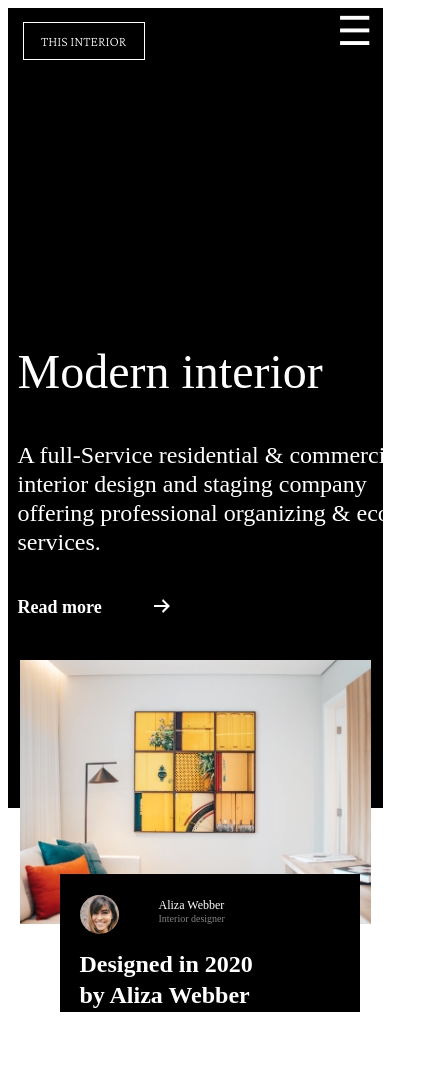
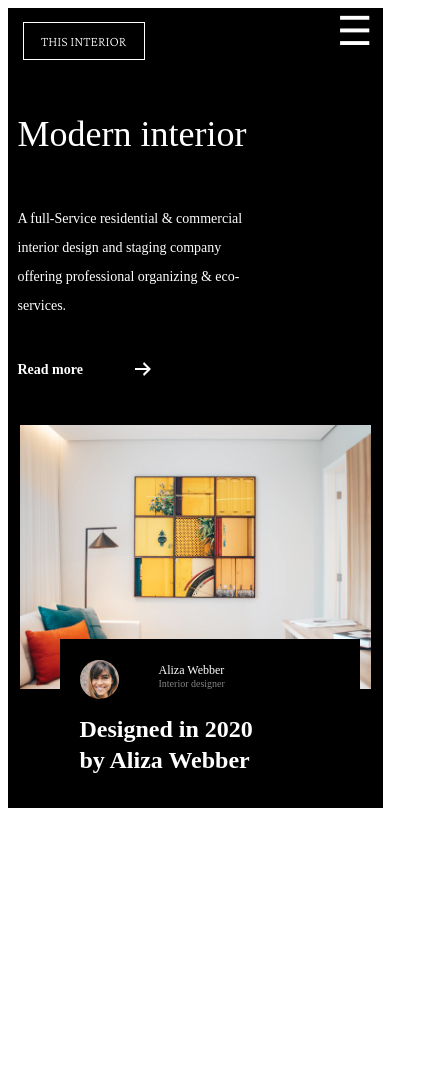
Before and after one commit to OswaldoDomingo/portafolio, a plain HTML site: page interior-consultant/index.html in a window 390 px wide. Shown: the whole page, 428 px wide, since content can reach past the window. After the commit the page ends 918 px from the top, so only its background shows below. Drawn offline with nearby package versions, Linux system fonts and the light colour scheme.

Commit message:
Update test2.css

```diff
--- a/interior-consultant/test2.css
+++ b/interior-consultant/test2.css
@@ -224,7 +224,7 @@ span {
 
     .cabecera-boton {
         margin-left: 15px;
-        margin-bottom: 47px;
+        margin-bottom: 0px;
     }
 
     .cabecera-navegador-boton {
@@ -249,6 +249,7 @@ span {
     .cuerpo{
         display: flex;
         flex-direction: column;
+        margin-top:0px;
     }
 
     .cuerpo-textos {
@@ -256,11 +257,19 @@ span {
     }
 
     .cuerpo-textos-cabecera {
+        margin-top: 30px;
         margin-bottom: 39px;
+        font-size: 36px;
     }
 
     .cuerpo-textos-entrada {
+        width: 250px;
         margin-bottom: 39px;
+        font-size: 14px;
+    }
+    .cuerpo-textos-pie {
+        margin-bottom: 39px;
+        font-size: 14px;
     }
 
     .cuerpo-imagen-principal {
```
